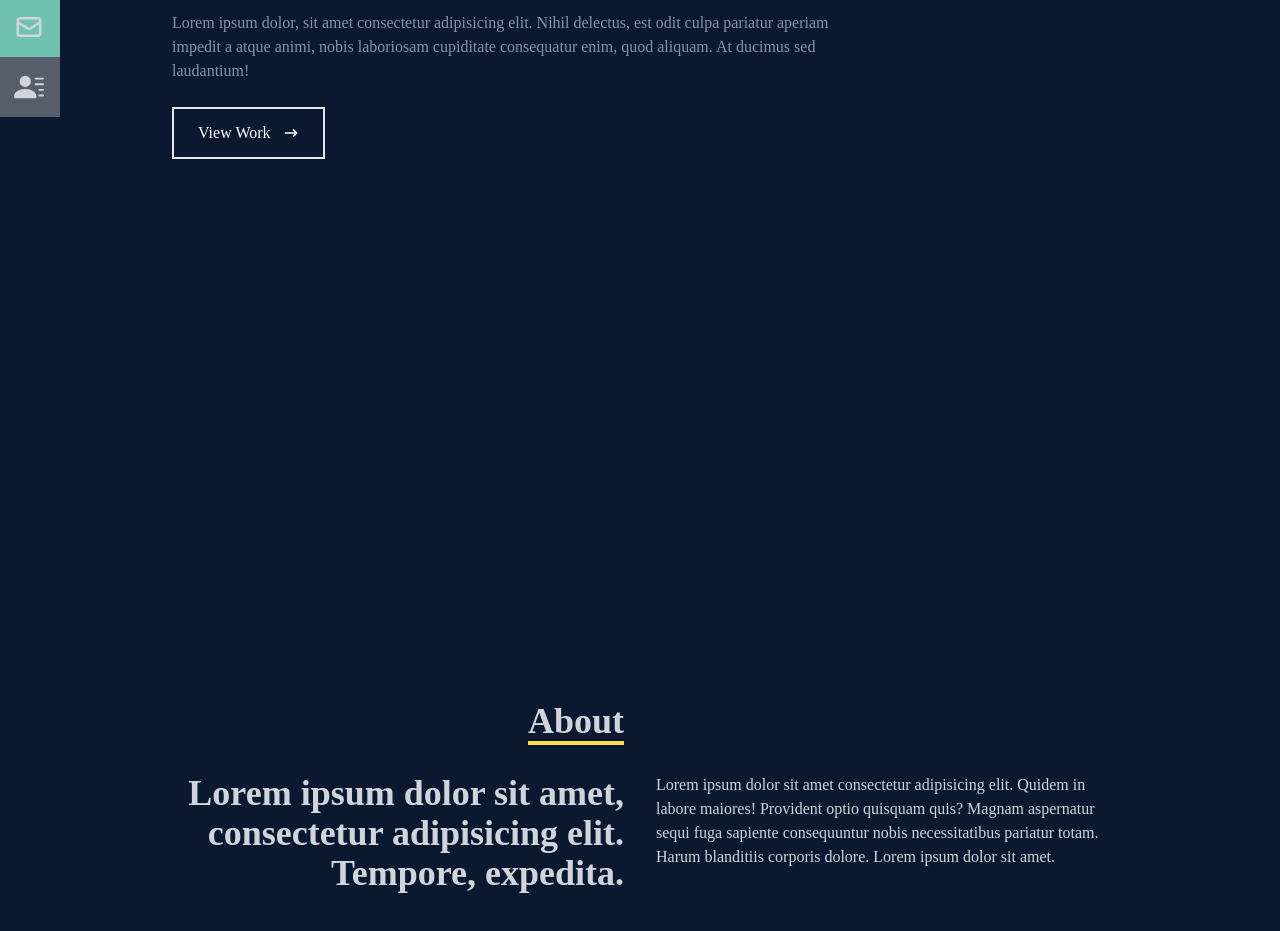
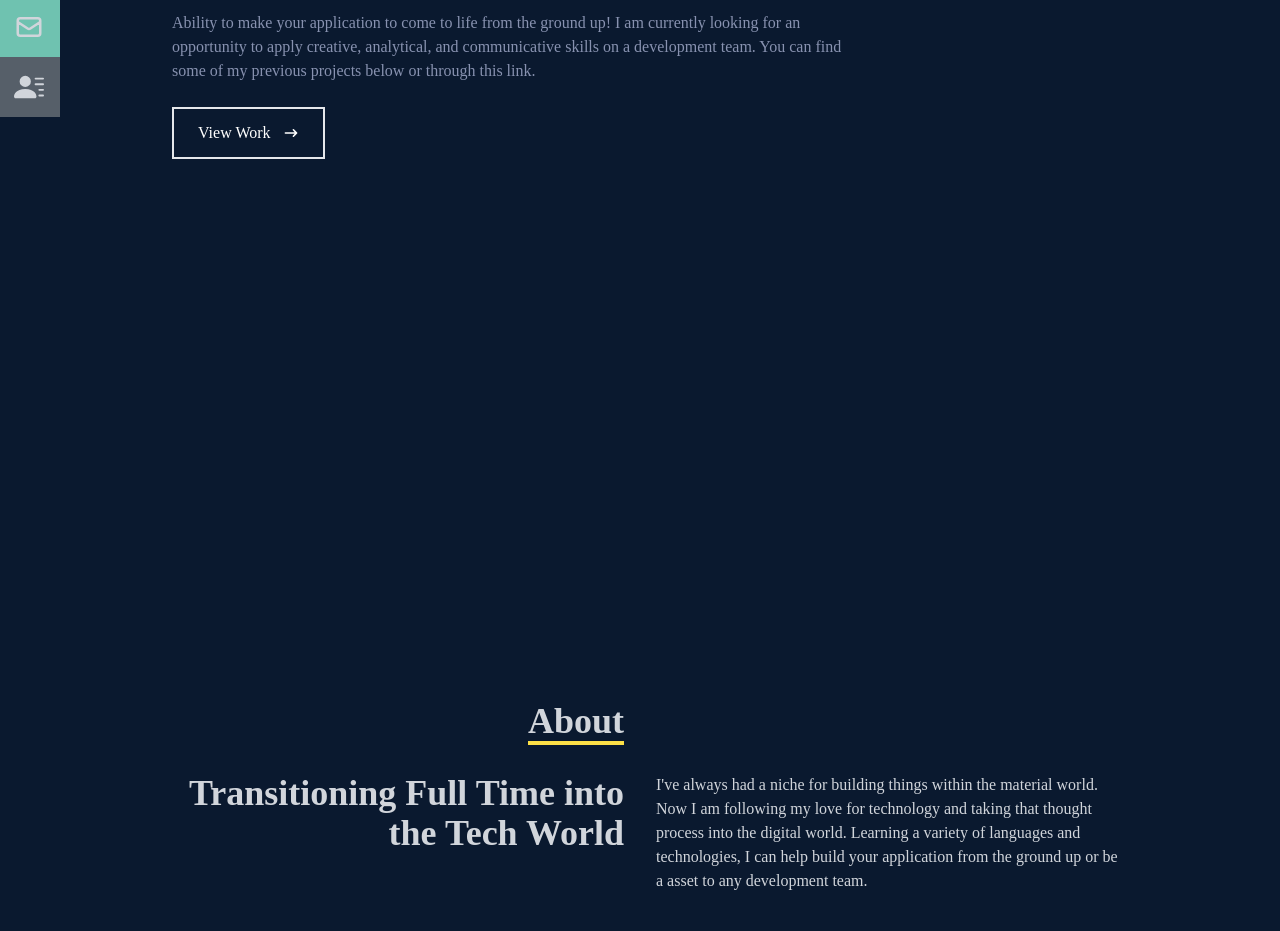
Before and after one commit to BurnsD/REACT-Portfolio, a React (Create React App) app: page / in a window 1280 px wide. Shown: the part 403-1334 px from the top of the page. Built offline with nearby package versions, Linux system fonts and the light colour scheme.

Commit message:
replaced Lorem Ipsum with content

```diff
--- a/src/components/About.jsx
+++ b/src/components/About.jsx
@@ -14,14 +14,13 @@ const About = () => {
                 </div>
                 <div className='max-w-[1000px] w-full grid sm:grid-cols-2 gap-8 px-4'>
                     <div className='sm:text-right text-4xl font-bold'>
-                        <p>Lorem ipsum dolor sit amet, consectetur adipisicing elit. Tempore, expedita.</p>
+                        <p>Transitioning Full Time into the Tech World</p>
                     </div>
                     <div>
                         <p>
-                            Lorem ipsum dolor sit amet consectetur adipisicing elit. Quidem in labore
-                            maiores! Provident optio quisquam quis? Magnam aspernatur sequi fuga sapiente
-                            consequuntur nobis necessitatibus pariatur totam. Harum blanditiis corporis dolore.
-                            Lorem ipsum dolor sit amet.</p>
+                            I've always had a niche for building things within the material world. Now I am following my love for technology and taking that thought process into the digital world.
+                            Learning a variety of languages and technologies, I can help build your application from the ground up or be a asset to any development team.
+                            </p>
                     </div>
                 </div>
             </div>
--- a/src/components/Home.jsx
+++ b/src/components/Home.jsx
@@ -10,7 +10,7 @@ const Home = () => {
     useEffect(() => {
         const timeout = setTimeout(() => {
             setTypedDescription(description.slice(0, typedDescription.length + 1))
-        }, 300)
+        }, 175)
 
         return () => clearTimeout(timeout)
     }, [typedDescription])
@@ -22,9 +22,8 @@ const Home = () => {
                 <p className='text-yellow-300'>Howdy, my name is</p>
                 <h1 className='text-4xl sm:text-7xl font-bold text-[#ccd6f6]'>Dustin Burns</h1>
                 <h2 className='text-4xl sm:text-7xl font-bold text-[#8892b0] blinking-cursor'>{typedDescription}</h2>
-                <p className='text-[#8892b0] py-4 max-w-[700px]'>Lorem ipsum dolor, sit amet consectetur adipisicing elit. Nihil delectus, est
-                    odit culpa pariatur aperiam impedit a atque animi, nobis laboriosam cupiditate
-                    consequatur enim, quod aliquam. At ducimus sed laudantium!</p>
+                <p className='text-[#8892b0] py-4 max-w-[700px]'>Ability to make your application to come to life from the ground up! I am currently looking for an opportunity to apply creative, analytical, and communicative skills on a development team.
+                You can find some of my previous projects below or through this link. </p>
                 <div>
                     <button className='text-white group border-2 px-6 py-3 my-2 flex items-center hover:bg-yellow-600 hover:border-yellow-600'>
                         <Link to='work' smooth={true} duration={500}>
```
